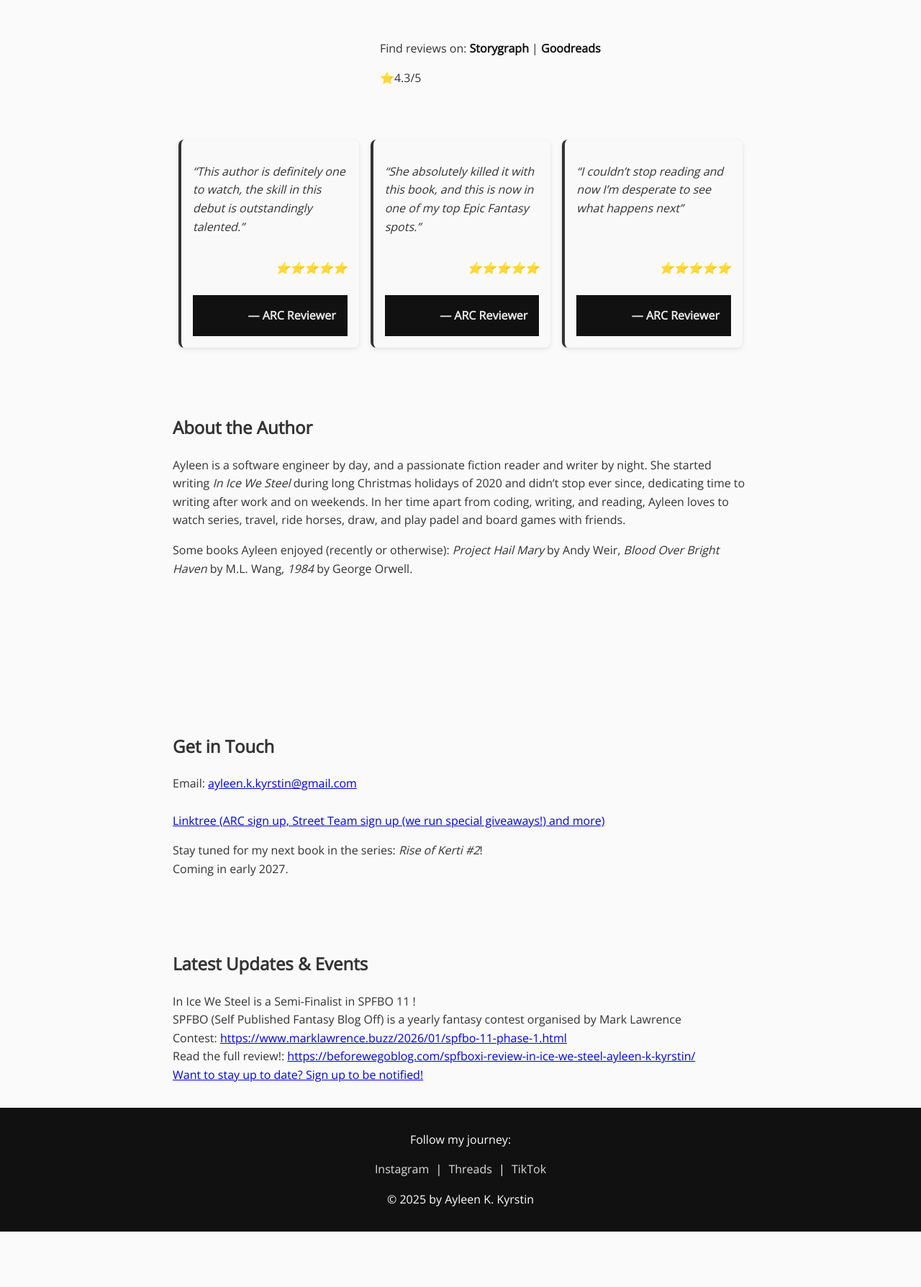
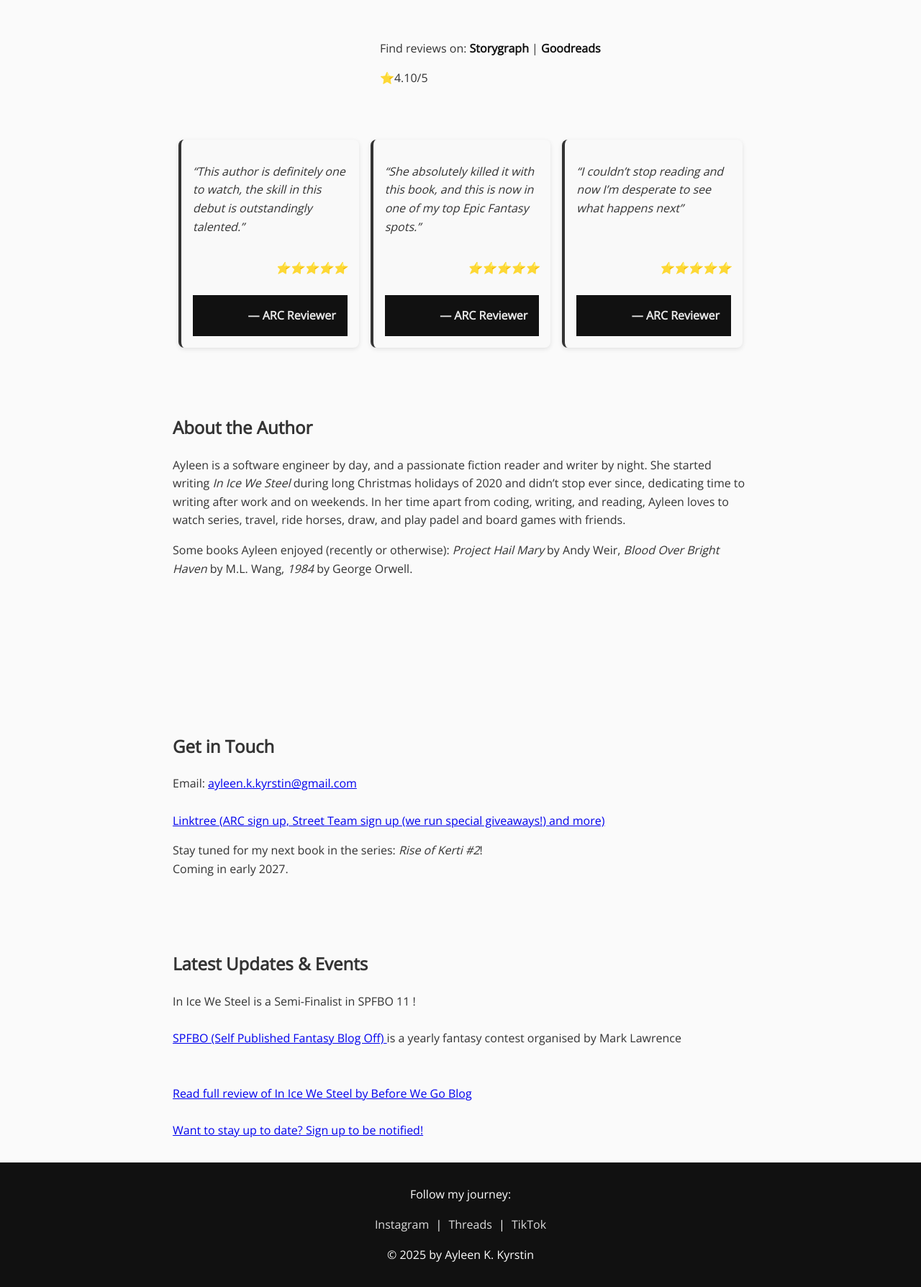
Before and after one commit to ayleen-codes/author-website, a plain HTML site: page index.html in a window 1280 px wide. Shown: the part 947-2735 px from the top of the page at 72% size. Before the commit the page ends 2658 px from the top, so only its background shows below. Drawn offline with nearby package versions, Linux system fonts and the light colour scheme.

Commit message:
Update index.html

```diff
--- a/index.html
+++ b/index.html
@@ -43,12 +43,12 @@
         <p class="cover-design">100% human art. No gen AI.</p>
         <br>
         <div class="aligned">
-        <img src="amazon.jpg" height="30px" alt="amazon logo">
+        <img src="amazon.jpg" height="30px" width="30px" alt="amazon logo">
         <a href="https://www.amazon.com/dp/B0FVX3DPPV/ref=sr_1_1?crid=21J11RMONJACV&dib=eyJ2IjoiMSJ9.smzEQuVgKyFAgOs1c_KuGw.rYONXgJY6mXD_16FJtdDLXo_Bsx3qDOBNqEf35z1RXM&dib_tag=se&keywords=in+ice+we+steel&qid=1760352802&s=digital-text&sprefix=in+ice+we+steel%2Cdigital-text%2C225&sr=1-1" target="_blank">
         </a>
       </div>
       <div class="aligned">
-        <img src="kobo.png" height="30px" alt="kobo logo">
+        <img src="kobo.png" height="30px"  width="30px" alt="kobo logo">
         <a href="https://www.kobo.com/us/en/ebook/in-ice-we-steel" target="_blank"></a>
       </div>
       </div>
@@ -83,7 +83,7 @@
           Find reviews on:
           <a href="https://app.thestorygraph.com/books/996e808c-fe15-4283-9f7b-2a83249d6831?redirect=true">Storygraph</a> | <a href="https://www.goodreads.com/book/show/242481517-in-ice-we-steel">Goodreads</a>
         </p>
-        <p>⭐4.3/5</p>
+        <p>⭐4.10/5</p>
       </div>
     </div>
     <div class="testimonials">
@@ -160,18 +160,20 @@
     <!--  <p><strong>New Year Giveaway!🎉</p> -->
     In Ice We Steel is a Semi-Finalist in SPFBO 11 !
     <br>
-    SPFBO (Self Published Fantasy Blog Off) is a yearly fantasy contest organised by Mark Lawrence
+    <br>
+    <a href="https://www.marklawrence.buzz/2026/01/spfbo-11-phase-1.html">
+      SPFBO (Self Published Fantasy Blog Off)
+    </a> is a yearly fantasy contest organised by Mark Lawrence
 
     <br>
-    Contest: <a href="https://www.marklawrence.buzz/2026/01/spfbo-11-phase-1.html">
-      https://www.marklawrence.buzz/2026/01/spfbo-11-phase-1.html
-    </a>
+    <br>
+
 
     <br>
-    Read the full review!: <a href="https://beforewegoblog.com/spfboxi-review-in-ice-we-steel-ayleen-k-kyrstin/">
-      https://beforewegoblog.com/spfboxi-review-in-ice-we-steel-ayleen-k-kyrstin/
+    <a href="https://beforewegoblog.com/spfboxi-review-in-ice-we-steel-ayleen-k-kyrstin/">
+      Read full review of In Ice We Steel by Before We Go Blog
     </a>
-    <br>
+    <br> <br>
     <a href="#contact">Want to stay up to date? Sign up to be notified!</a>
   </section>
 
```
